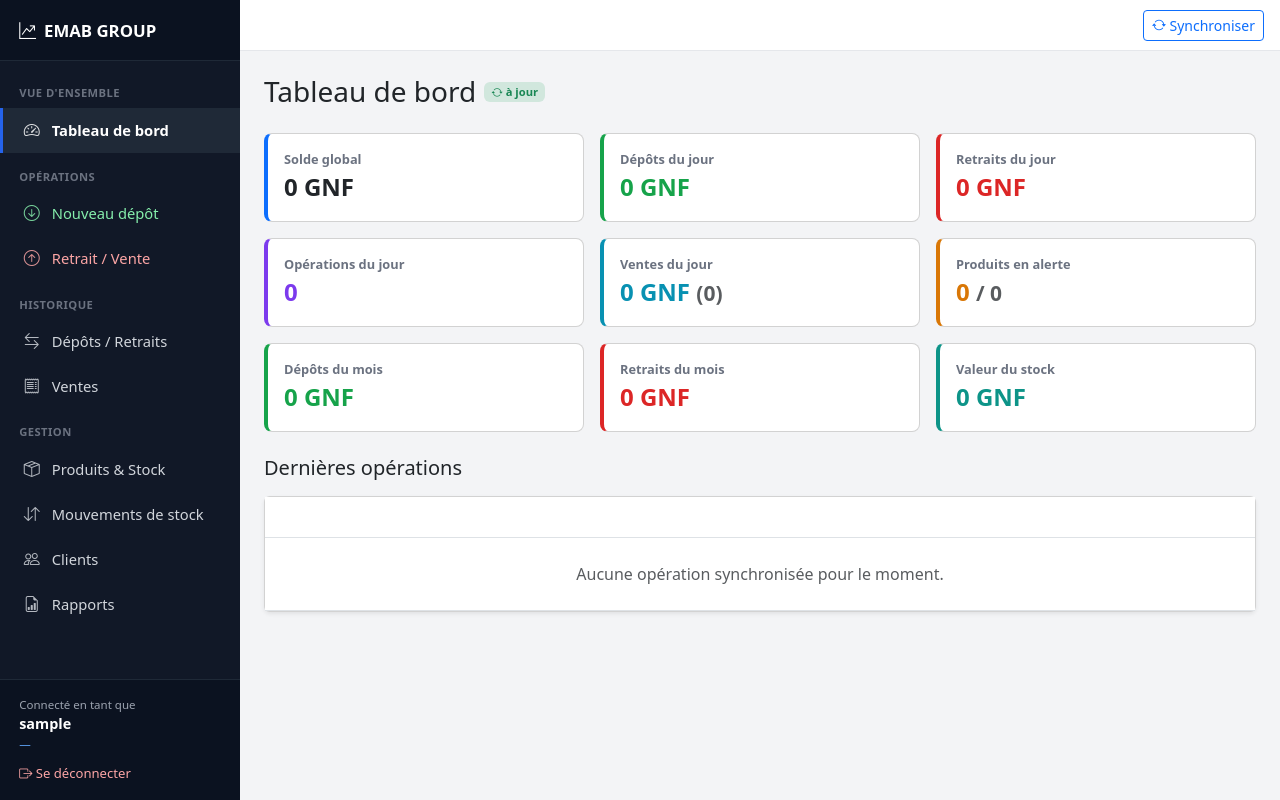
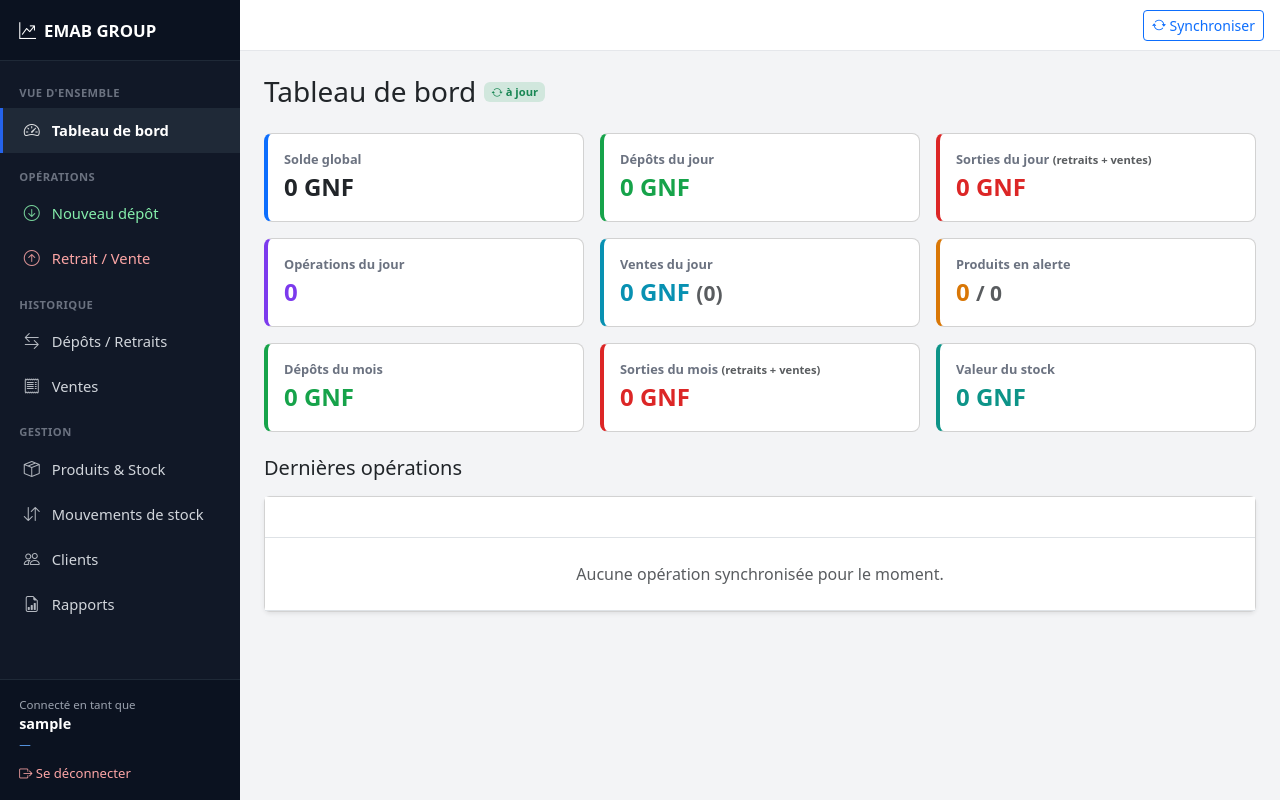
Before and after one commit to Faraleno2022/C-Users-LENO-Desktop-Gestionnaire-depot_Retrait, a Django app: page / in a window 1280 px wide. Run offline with Django 5.2, Linux system fonts and the light colour scheme; the visitor is signed in with stand-in values (Sample User, id 1); data that the repository does not hold is empty.

Commit message:
Web: tableau de bord - "Sorties du jour/mois" (retraits + ventes)
Remplace les cartes "Retraits du jour/mois" par "Sorties du jour/mois" =
retraits d'especes + ventes de produits. La carte "Ventes du jour" reste
pour le detail. Repond a la confusion : un retrait de produits compte comme
vente, donc "Retraits du jour" restait a 0.

Co-Authored-By: Claude Opus 4.8 <noreply@anthropic.com>

```diff
--- a/server/console_web.py
+++ b/server/console_web.py
@@ -31,7 +31,7 @@ from pathlib import Path
 # Version de la console. À INCRÉMENTER à chaque nouvelle release publiée sur
 # GitHub (et reporter la même valeur dans MyAppVersion de installer_console_web.iss).
 # C'est ce numéro que l'updater compare à la dernière release pour décider d'une MAJ.
-APP_VERSION = "1.0.8"
+APP_VERSION = "1.0.9"
 
 PORT = int(os.environ.get("EMAB_WEB_PORT", "8765"))
 HOST = os.environ.get("EMAB_WEB_HOST", "127.0.0.1")
--- a/server/web/templates/web/dashboard.html
+++ b/server/web/templates/web/dashboard.html
@@ -25,8 +25,8 @@
   </div>
   <div class="col-12 col-sm-6 col-lg-4">
     <div class="card stat-card stat-danger p-3 h-100">
-      <div class="label">Retraits du jour</div>
-      <div class="value" id="v-retraits_today">{{ retraits_today|money }}</div>
+      <div class="label">Sorties du jour <small class="text-muted">(retraits + ventes)</small></div>
+      <div class="value" id="v-sorties_today">{{ sorties_today|money }}</div>
     </div>
   </div>
 
@@ -63,8 +63,8 @@
   </div>
   <div class="col-12 col-sm-6 col-lg-4">
     <div class="card stat-card stat-danger p-3 h-100">
-      <div class="label">Retraits du mois</div>
-      <div class="value" id="v-retraits_month">{{ retraits_month|money }}</div>
+      <div class="label">Sorties du mois <small class="text-muted">(retraits + ventes)</small></div>
+      <div class="value" id="v-sorties_month">{{ sorties_month|money }}</div>
     </div>
   </div>
   <div class="col-12 col-sm-6 col-lg-4">
@@ -123,14 +123,14 @@
         .then(function (d) {
           set('v-solde', d.solde);
           set('v-depots_today', d.depots_today);
-          set('v-retraits_today', d.retraits_today);
+          set('v-sorties_today', d.sorties_today);
           set('v-n_today', d.n_today);
           set('v-sales_today_total', d.sales_today_total);
           set('v-sales_today_count', '(' + d.sales_today_count + ')');
           set('v-n_low_stock', d.n_low_stock);
           set('v-n_products', '/ ' + d.n_products);
           set('v-depots_month', d.depots_month);
-          set('v-retraits_month', d.retraits_month);
+          set('v-sorties_month', d.sorties_month);
           set('v-stock_value', d.stock_value);
           var b = document.getElementById('liveBadge');
           if (b) { b.style.opacity = '1'; setTimeout(function () { b.style.opacity = '.45'; }, 600); }
--- a/server/web/views.py
+++ b/server/web/views.py
@@ -194,10 +194,11 @@ def _dashboard_stats() -> dict:
     return {
         "solde": solde,
         "depots_today": depots_today,
-        "retraits_today": retraits_today,
+        # « Sorties » = retraits d'espèces + ventes de produits (tout ce qui sort).
+        "sorties_today": float(retraits_today) + float(s_today),
+        "sorties_month": float(retraits_month) + float(s_month),
         "n_today": n_today,
         "depots_month": depots_month,
-        "retraits_month": retraits_month,
         "sales_today_total": s_today,
         "sales_today_count": n_sales_today,
         "sales_month_total": s_month,
@@ -293,8 +294,8 @@ def dashboard_stats_api(request):
     """Renvoie les chiffres du tableau de bord en JSON (rafraîchissement auto)."""
     s = _dashboard_stats()
     money_keys = {
-        "solde", "depots_today", "retraits_today", "depots_month",
-        "retraits_month", "sales_today_total", "sales_month_total", "stock_value",
+        "solde", "depots_today", "sorties_today", "depots_month",
+        "sorties_month", "sales_today_total", "sales_month_total", "stock_value",
     }
     out = {}
     for k, v in s.items():
```
Also changed, not shown: 1 other file.
